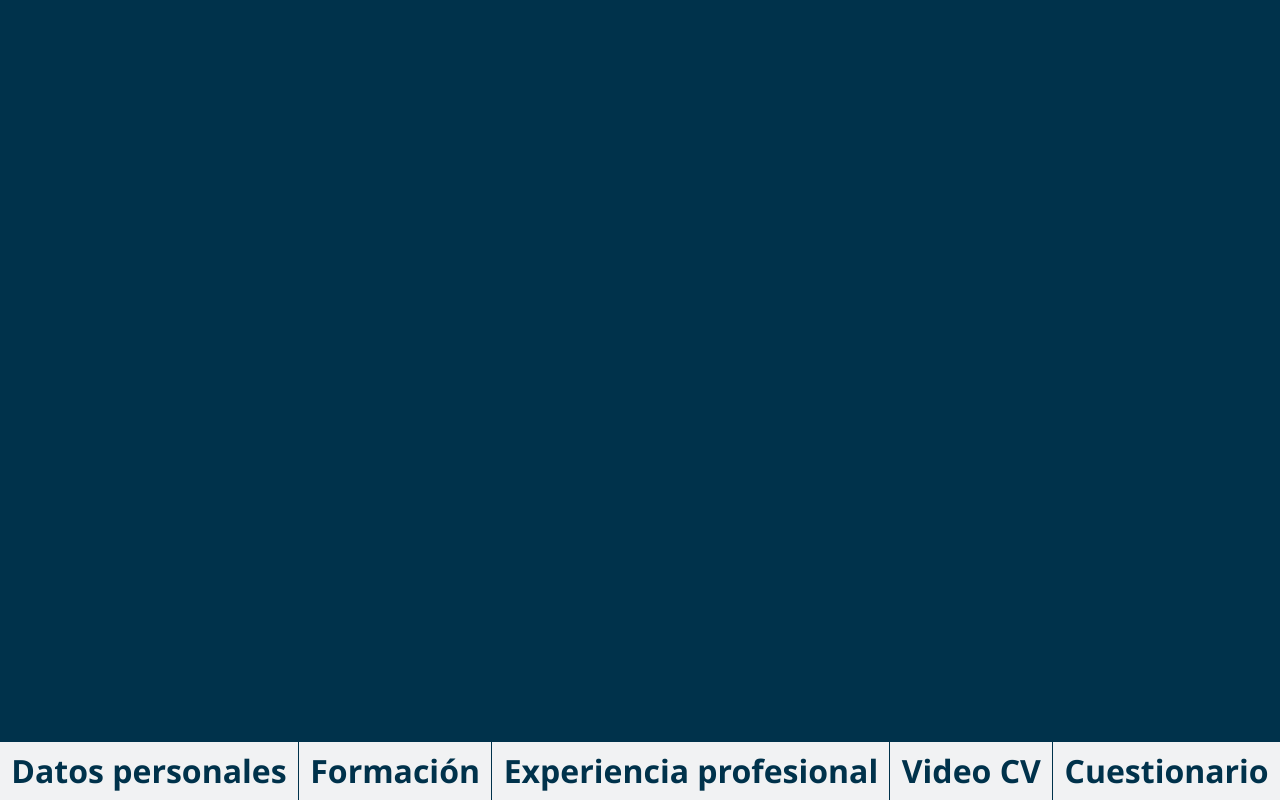
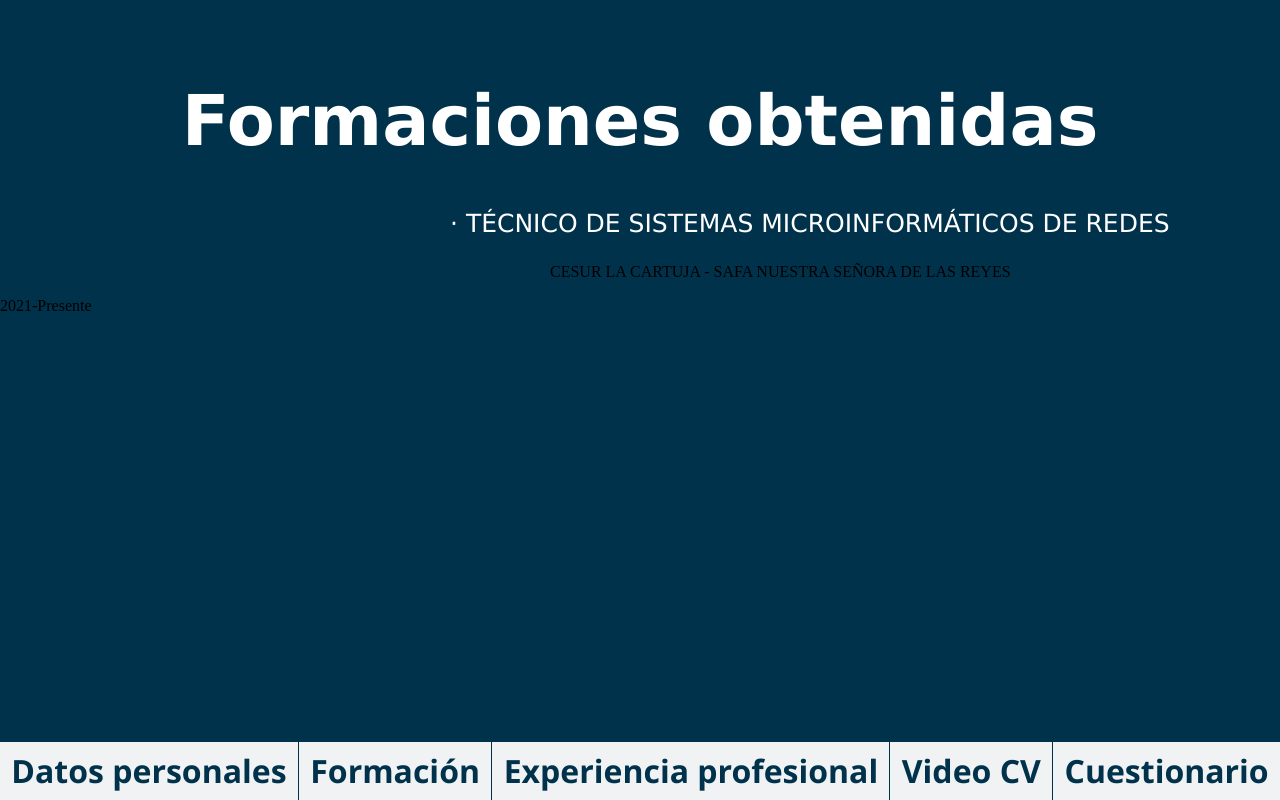
Before and after one commit to jcanterla/Proyecto_Lenguaje, a plain HTML site: page formacion.html in a window 1280 px wide. Drawn offline with Linux system fonts and the light colour scheme.

Commit message:
Cambios2

```diff
--- a/CSS/formacion.css
+++ b/CSS/formacion.css
@@ -34,6 +34,27 @@ ul, li {
     left: 50px;
     }
 
+    #titulo {
+        background-color: #00324b;
+        color: white;
+        text-align: center;
+        margin-top: 80px;
+        font-size: 70px;
+        font-family: 'Lucida Sans', 'Lucida Sans Regular', 'Lucida Grande', 'Lucida Sans Unicode', Geneva, Verdana, sans-serif;
+    }
+
+    #ul {
+        font-family: 'Lucida Sans', 'Lucida Sans Regular', 'Lucida Grande', 'Lucida Sans Unicode', Geneva, Verdana, sans-serif;
+        font-size: 25px;
+        margin-left: 450px;
+        color: white;
+    }
+
+    #li {
+        font-size: 20;
+        margin-left: 550px;
+    }
+
     /*
        Si te fijas, hasta aqu� el CSS es igual que la primera versi�n.
        A partir de aqu�, el c�digo CSS se complica para conseguir los
@@ -47,6 +68,7 @@ ul, li {
     width: 100vw;
     height: 100vh;
     overflow:hidden;
+    background-color: #00324b;;
     }
 
     ul, li {
--- a/formacion.html
+++ b/formacion.html
@@ -5,6 +5,16 @@
     <link rel="stylesheet" href="CSS/formacion.css">
 </head>
 <body>
+    <h1 id="titulo">Formaciones obtenidas</h1>
+    <p id="ul">· TÉCNICO DE SISTEMAS MICROINFORMÁTICOS DE REDES</p>
+    <p id="li">CESUR LA CARTUJA - SAFA NUESTRA SEÑORA DE LAS REYES </p>
+    <p id="li1">2021-Presente</p>
+
+
+
+
+
+
     <ul class="slider">
         <li id="slide1"></li>
         <li id="slide2">hemos realizado actividades</li>
@@ -21,7 +31,6 @@
             <li><a href="cuestionario.html">Cuestionario</a></li>
         </ul>
     </nav>
-    <h1>Formaciones obtenidas</h1>
 
 </body>
 </html>
```
Also changed, not shown: cuestionario.html (+1 -1 lines).
